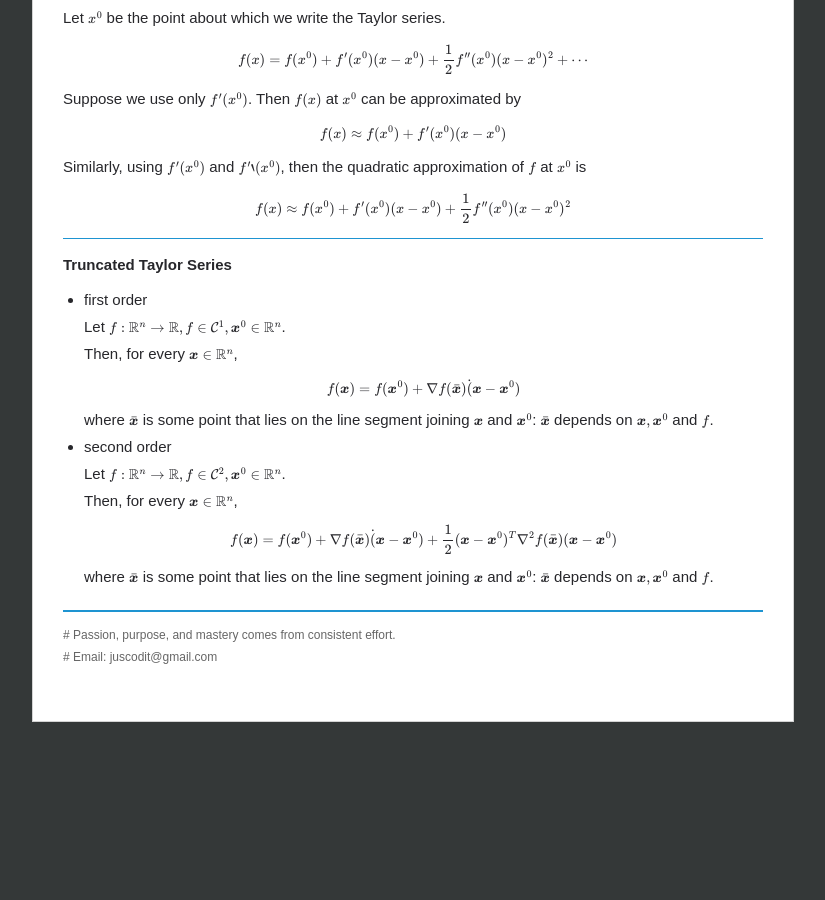
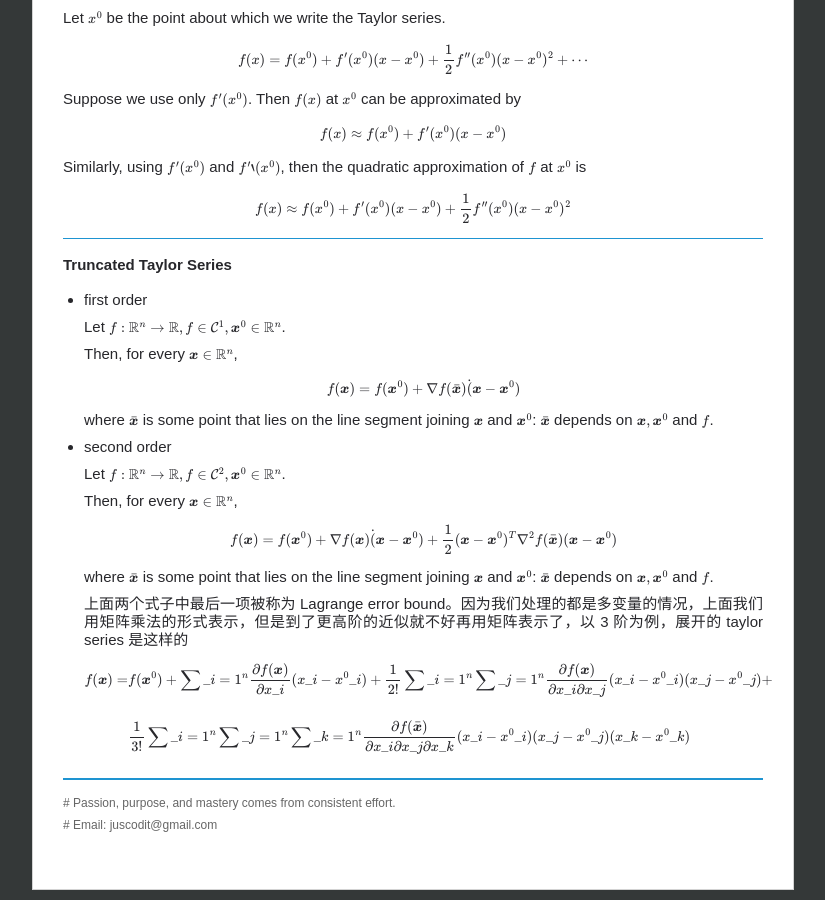
Before and after one commit to chenrushan/chenrushan.github.io, a Jekyll site: the page built from _posts/2014-03-21-NP-02-mathback.markdown, in a window 1280 px wide and 900 px high, scrolled down 13186 px. Shown: the whole window, without its empty margins (227-1052 px from the left). Built offline with Jekyll 4.4.1, drawn with Linux system fonts in a browser that asks for light colours; Markdown is read by kramdown in place of the engine named in the settings; formulas are drawn with MathJax 3; before the commit the page ends 13918 px from its top, so only the background shows below that.

Commit message:
[np02]: fix an error and add more about taylor series

```diff
--- a/_posts/2014-03-21-NP-02-mathback.markdown
+++ b/_posts/2014-03-21-NP-02-mathback.markdown
@@ -702,6 +702,15 @@ $$f(x) \approx f(x^0) + f'(x^0)(x - x^0) + \frac{1}{2} f''(x^0)(x - x^0)^2$$
 
   Then, for every $\boldsymbol{x} \in \mathbb{R}^n$,
 
-  $$f(\boldsymbol{x}) = f(\boldsymbol{x}^0) + \nabla f(\bar{\boldsymbol{x}}) \dot (\boldsymbol{x} - \boldsymbol{x}^0) + \frac{1}{2}(\boldsymbol{x} - \boldsymbol{x}^0)^T \nabla^2 f(\bar{\boldsymbol{x}}) (\boldsymbol{x} - \boldsymbol{x}^0)$$
+  $$f(\boldsymbol{x}) = f(\boldsymbol{x}^0) + \nabla f(\boldsymbol{x}) \dot (\boldsymbol{x} - \boldsymbol{x}^0) + \frac{1}{2}(\boldsymbol{x} - \boldsymbol{x}^0)^T \nabla^2 f(\bar{\boldsymbol{x}}) (\boldsymbol{x} - \boldsymbol{x}^0)$$
 
   where $\bar{\boldsymbol{x}}$ is some point that lies on the line segment joining $\boldsymbol{x}$ and $\boldsymbol{x}^0$: $\bar{\boldsymbol{x}}$ depends on $\boldsymbol{x}, \boldsymbol{x}^0$ and $f$.
+
+  上面两个式子中最后一项被称为 Lagrange error bound。因为我们处理的都是多变量的情况，上面我们用矩阵乘法的形式表示，但是到了更高阶的近似就不好再用矩阵表示了，以 3 阶为例，展开的 taylor series 是这样的
+
+  $$
+  \begin{align}
+  f(\boldsymbol{x}) = & f(\boldsymbol{x}^0) + \sum\_{i=1}^{n} \frac{\partial f(\boldsymbol{x})}{\partial x\_i} (x\_i - x^0\_i) + \frac{1}{2!} \sum\_{i=1}^n \sum\_{j=1}^n \frac{\partial f(\boldsymbol{x})}{\partial x\_i \partial x\_j} (x\_i - x^0\_i)(x\_j - x^0\_j) + \\\\
+  & \frac{1}{3!} \sum\_{i=1}^n \sum\_{j=1}^n \sum\_{k=1}^n \frac{\partial f(\bar{\boldsymbol{x}})}{\partial x\_i \partial x\_j \partial x\_k} (x\_i - x^0\_i)(x\_j - x^0\_j)(x\_k - x^0\_k)
+  \end{align}
+  $$
```
